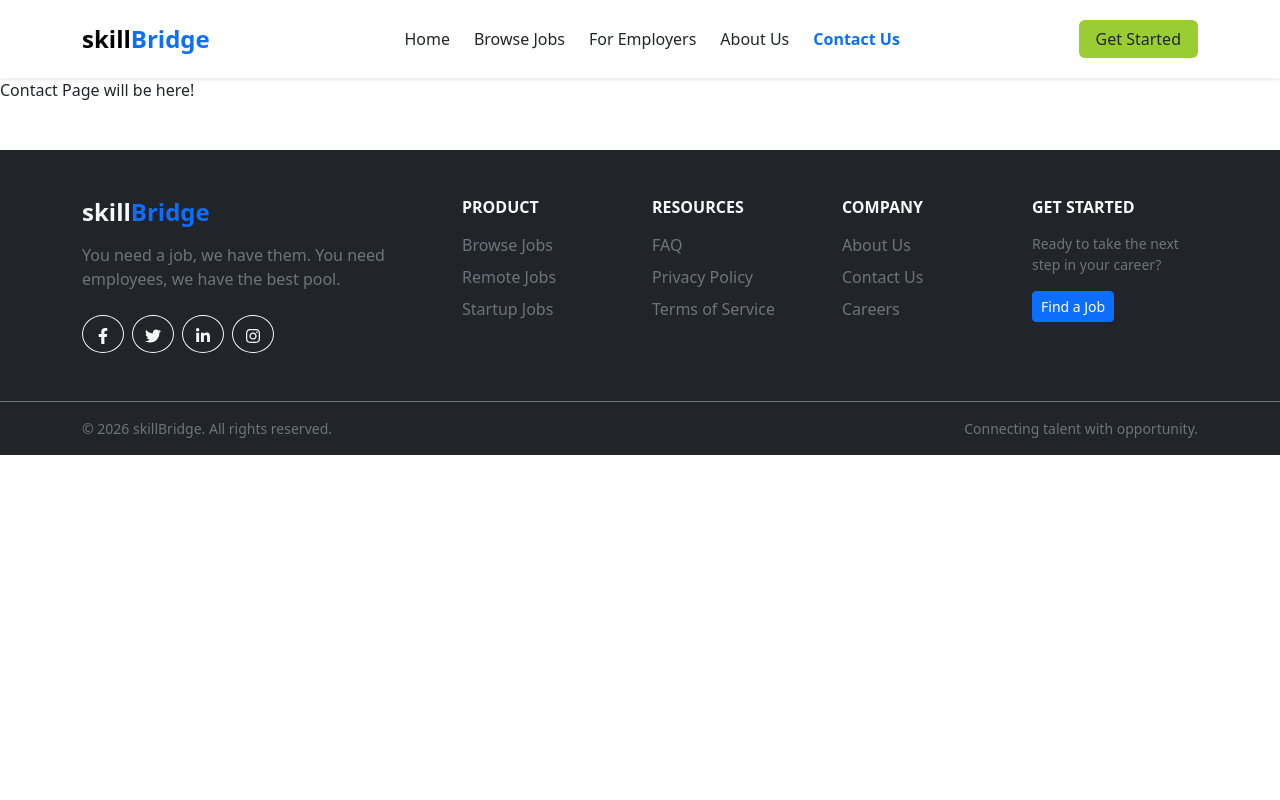
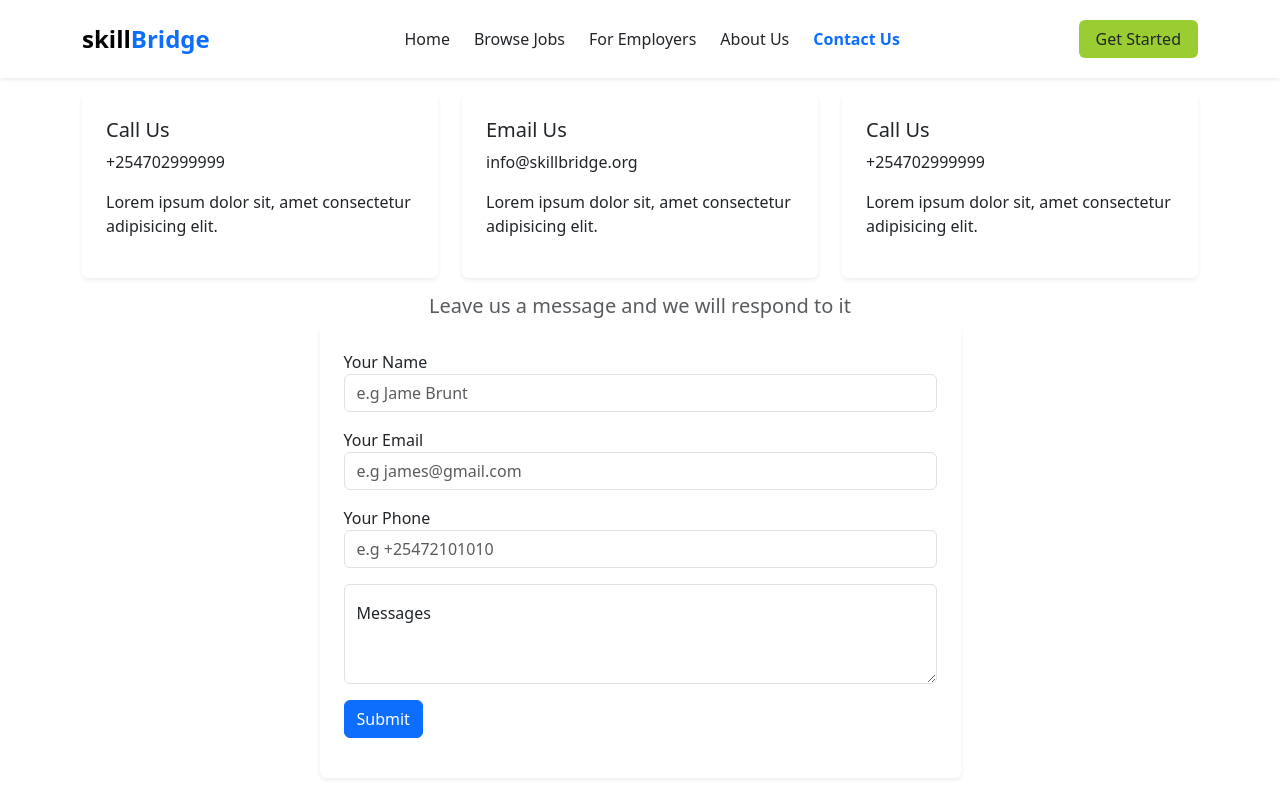
Before and after one commit to SimiyuVic/skill-Bridge-online, a React (Vite) app: page /contact-us in a window 1280 px wide. Shown: the top 800 px of the page. Built offline with nearby package versions, Linux system fonts and the light colour scheme.

Commit message:
Form handling

```diff
--- a/data/database.json
+++ b/data/database.json
@@ -1,7 +1,7 @@
 {
   "jobs": [
     {
-            "id": 2,
+      "id": "2",
       "jobTitle": "Backend Engineer",
       "companyName": "CloudScale Systems",
       "companyLocation": "Austin, TX",
@@ -11,7 +11,7 @@
       "jobDescription": "Design and implement scalable microservices using Node.js, Go, and PostgreSQL. Optimize API performance and manage AWS cloud infrastructure."
     },
     {
-            "id": 3,
+      "id": "3",
       "jobTitle": "Full Stack Developer",
       "companyName": "Nexus Digital Labs",
       "companyLocation": "New York, NY",
@@ -19,7 +19,7 @@
       "jobDescription": "Develop end-to-end web applications utilizing Next.js, Python, and GraphQL. Participate in architecture decisions and code reviews across the entire stack."
     },
     {
-            "id": 4,
+      "id": "4",
       "jobTitle": "DevOps Engineer",
       "companyName": "DataFlow Networks",
       "companyLocation": "Seattle, WA",
@@ -27,7 +27,7 @@
       "jobDescription": "Maintain and enhance automated CI/CD pipelines, manage Kubernetes clusters, and implement infrastructure as code using Terraform."
     },
     {
-            "id": 5,
+      "id": "5",
       "jobTitle": "UI/UX Designer",
       "companyName": "PixelCraft Studios",
       "companyLocation": "Los Angeles, CA",
@@ -35,7 +35,7 @@
       "jobDescription": "Create user-centered wireframes, interactive prototypes, and design systems in Figma. Conduct usability testing to refine product interfaces."
     },
     {
-            "id": 6,
+      "id": "6",
       "jobTitle": "Data Scientist",
       "companyName": "Insight Analytics",
       "companyLocation": "Boston, MA",
@@ -43,7 +43,7 @@
       "jobDescription": "Build predictive machine learning models in Python, write complex SQL queries, and deliver data-driven insights to executive stakeholders."
     },
     {
-            "id": 7,
+      "id": "7",
       "jobTitle": "iOS Engineer",
       "companyName": "MobilePulse Innovations",
       "companyLocation": "Chicago, IL",
@@ -51,7 +51,7 @@
       "jobDescription": "Develop native iOS applications using Swift and SwiftUI. Focus on offline-first caching, smooth UI animations, and App Store delivery."
     },
     {
-            "id": 8,
+      "id": "8",
       "jobTitle": "Product Manager",
       "companyName": "Vanguard Tech",
       "companyLocation": "Denver, CO",
@@ -59,7 +59,7 @@
       "jobDescription": "Define product roadmaps, write detailed user stories, and lead cross-functional agile teams from feature inception through deployment."
     },
     {
-            "id": 9,
+      "id": "9",
       "jobTitle": "Cybersecurity Analyst",
       "companyName": "Aegis Defense Systems",
       "companyLocation": "Washington, DC",
@@ -67,7 +67,7 @@
       "jobDescription": "Monitor security operations centers (SOC), conduct vulnerability assessments, and implement incident response strategies to protect enterprise infrastructure."
     },
     {
-            "id": 10,
+      "id": "10",
       "jobTitle": "Site Reliability Engineer (SRE)",
       "companyName": "StreamLine Media",
       "companyLocation": "Atlanta, GA",
@@ -75,7 +75,7 @@
       "jobDescription": "Ensure 99.99% system availability through automated monitoring, incident management, and chaos engineering practices using Prometheus and Grafana."
     },
     {
-            "id": 11,
+      "id": "11",
       "jobTitle": "Machine Learning Engineer",
       "companyName": "Cognitive AI Labs",
       "companyLocation": "San Jose, CA",
@@ -83,7 +83,7 @@
       "jobDescription": "Train and deploy deep learning models using PyTorch and Hugging Face. Optimize LLM inference pipelines for production real-time applications."
     },
     {
-            "id": 12,
+      "id": "12",
       "jobTitle": "Android Developer",
       "companyName": "Appify Global",
       "companyLocation": "Toronto, ON",
@@ -91,7 +91,7 @@
       "jobDescription": "Architect and maintain native Android apps using Kotlin and Jetpack Compose. Implement robust unit and UI automated test suites."
     },
     {
-            "id": 13,
+      "id": "13",
       "jobTitle": "QA Automation Engineer",
       "companyName": "QualityFirst Solutions",
       "companyLocation": "Raleigh, NC",
@@ -99,6 +99,49 @@
       "jobDescription": "Design and execute automated testing suites for web and mobile platforms using Playwright, Cypress, and Selenium within continuous integration workflows."
     }
   ],
-    "employers": [],
-    "jobseekers": []
+  "contact": [
+    {
+      "name": "Victor Simiyu",
+      "email": "charlesvictor369@gmail.com",
+      "phone": "+254798161654",
+      "message": "Test submission",
+      "id": "9OgNRvZfVz8"
+    },
+    {
+      "name": "Taylor Adams",
+      "email": "taylor@gmail.com",
+      "phone": "+254798161654",
+      "message": "Test submission for taylor",
+      "id": "zCIGJ-yFEaI"
+    },
+    {
+      "name": "Official Vic",
+      "email": "vic@gmail.com",
+      "phone": "0798161654",
+      "message": "Test redirect",
+      "id": "NWa2RdaCbYw"
+    },
+    {
+      "name": "Victor Simiyu",
+      "email": "charlesvictor369@gmail.com",
+      "phone": "+254798161654",
+      "message": "Test toast",
+      "id": "AFtPAih2nTo"
+    },
+    {
+      "name": "Victor Simiyu",
+      "email": "charlesvictor369@gmail.com",
+      "phone": "+254798161654",
+      "message": "test error",
+      "id": "MevvGdiGmwo"
+    },
+    {
+      "name": "",
+      "email": "",
+      "phone": "",
+      "message": "",
+      "id": "ebL2N29xBmM"
     }
+  ],
+  "$schema": "./node_modules/json-server/schema.json"
+}
--- a/package.json
+++ b/package.json
@@ -16,6 +16,7 @@
     "json-server": "^1.0.0-beta.15",
     "react": "^19.2.8",
     "react-dom": "^19.2.8",
+    "react-hot-toast": "^2.6.1",
     "react-icons": "^5.7.0",
     "react-router-dom": "^7.18.4"
   },
--- a/src/App.jsx
+++ b/src/App.jsx
@@ -6,6 +6,7 @@ import AllJobsPage from "./pages/AllJobs.jsx"
 import About from "./pages/AboutPage.jsx"
 import Contact from "./pages/ContactPage.jsx"
 import JobDetails from "./pages/JobDetails.jsx"
+import { Toaster } from "react-hot-toast"
 
 
 function App() {
@@ -13,7 +14,7 @@ function App() {
   return (
     <div>
       <Navbar />
-
+      <Toaster />
       <Routes>
         <Route path="/" element={ <Home /> } />
         <Route path="/all-jobs" element={ <AllJobsPage /> } />
--- a/src/pages/ContactPage.jsx
+++ b/src/pages/ContactPage.jsx
@@ -1,10 +1,152 @@
+import { useState } from "react";
+import { useNavigate } from "react-router-dom";
+import toast from "react-hot-toast";
 
 const Contact = () => {
+
+    const [name, setName] = useState("");
+    const [email, setEmail] = useState("");
+    const [phone, setPhone] = useState("");
+    const [message, setMessage] = useState("");
+
+    const redirect = useNavigate();
+
+    const handleSubmit = (e) =>{
+        e.preventDefault();
+
+        const messageContent = { name, email, phone, message }
+
+        fetch("http://localhost:4000/contact", {
+            method: "POST",
+            headers: { "Content-Type": "application/json" },
+            body: JSON.stringify(messageContent)
+        })
+        .then((response)=>{
+            if(!response.ok)
+            {
+               throw Error("Cannot send the message");
+            }
+        })
+        .then(()=>{
+            redirect("/");
+            toast.success("Message send succesfully")
+        })
+        .catch((err)=>{
+            toast.error(err.message)
+        })
+        .finally(
+            setName(""),
+            setEmail(""),
+            setPhone(""),
+            setMessage("")
+        )
+    }
+
     return (
-        <div>
-            Contact Page will be here!
+        <div className="my-3 container">
+            <div className="row">
+                <div className="col-md-4 mb-3">
+                    <div className="card p-4 border-0 shadow-sm">
+                        <h5>
+                            Call Us
+                        </h5>
+                        <p>
+                            +254702999999
+                        </p>
+                        <p>
+                            Lorem ipsum dolor sit, amet consectetur adipisicing elit.
+                        </p>
+                    </div>
+                </div>
+                <div className="col-md-4 mb-3">
+                    <div className="card p-4 border-0 shadow-sm">
+                        <h5>
+                            Email Us
+                        </h5>
+                        <p>
+                            info@skillbridge.org
+                        </p>
+                        <p>
+                            Lorem ipsum dolor sit, amet consectetur adipisicing elit.
+                        </p>
+                    </div>
+                </div>
+                <div className="col-md-4 mb-3">
+                    <div className="card p-4 border-0 shadow-sm">
+                        <h5>
+                            Call Us
+                        </h5>
+                        <p>
+                            +254702999999
+                        </p>
+                        <p>
+                            Lorem ipsum dolor sit, amet consectetur adipisicing elit.
+                        </p>
+                    </div>
+                </div>
+            </div>
+            <div className="row justify-content-center">
+                <h5 className="text-center text-muted">
+                    Leave us a message and we will respond to it
+                </h5>
+                <div className="col-md-7">
+                    <div className="card p-4 shadow-sm border-0">
+                        <form onSubmit={handleSubmit}>
+                            <div className="mb-3">
+                                <label htmlFor=""> Your Name </label>
+                                <input
+                                    type="text"
+                                    required
+                                    placeholder="e.g Jame Brunt"
+                                    className="form-control"
+                                    value={name}
+                                    onChange={(e)=>setName(e.target.value)}
+                                />
+                            </div>
+                            <div className="mb-3">
+                                <label htmlFor="">Your Email</label>
+                                <input
+                                    type="text"
+                                    required
+                                    placeholder="e.g james@gmail.com"
+                                    className="form-control"
+                                    value={email}
+                                    onChange={(e)=>setEmail(e.target.value)}
+                                />
+                            </div>
+                            <div className="mb-3">
+                                <label htmlFor="">Your Phone</label>
+                                <input
+                                    type="text"
+                                    required
+                                    placeholder="e.g +25472101010"
+                                    className="form-control"
+                                    value={phone}
+                                    onChange={(e)=>setPhone(e.target.value)}
+                                />
+                            </div>
+                            <div className="form-floating">
+                                <textarea
+                                    className="form-control"
+                                    required
+                                    placeholder="Leave a message here"
+                                    style={{
+                                        height: "100px"
+                                    }}
+                                    value={message}
+                                    onChange={(e)=>setMessage(e.target.value)}
+                                />
+                                <label htmlFor="floatingTextarea">Messages</label>
+                            </div>
+                            <button className="my-3 btn btn-primary">
+                                Submit
+                            </button>
+                        </form>
+                    </div>
+                </div>
+            </div>
         </div>
-     );
+    );
 }
 
 export default Contact;
```
Also changed, not shown: 1 other file (tests, documents, lock files or other folders). Lines whose indentation alone changed are shown as unchanged.
